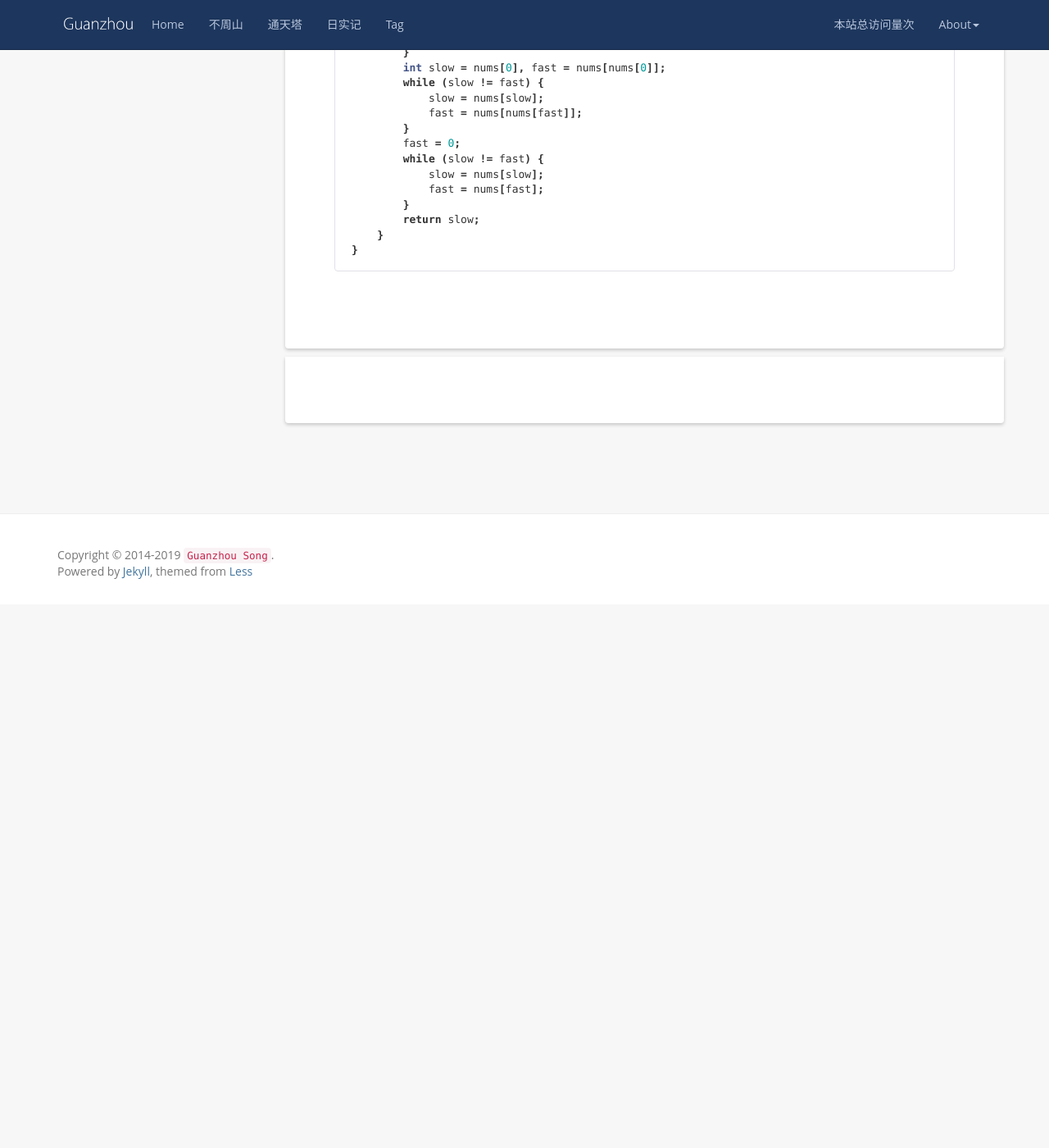
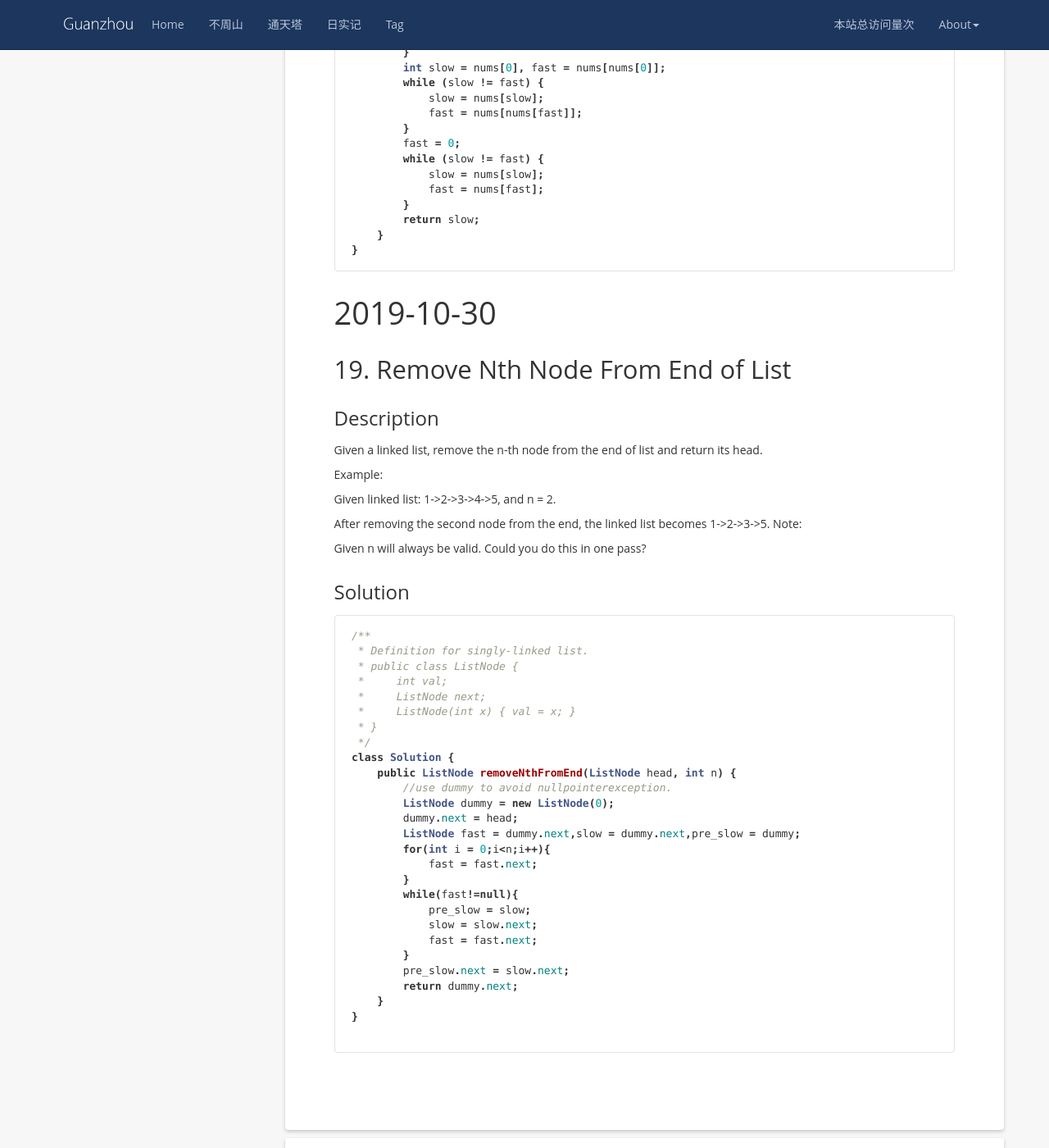
Before and after one commit to wangsimin04/GuanzhouSong.github.io, a Jekyll site: the page built from _posts/2019-10-01-LeetCode.md, in a window 1280 px wide and 1400 px high, scrolled down 41868 px. Shown: the whole window at 82% size. Built offline with Jekyll 4.4.1, drawn with Linux system fonts in a browser that asks for light colours; nearby versions of some CDN libraries; comment, search, counter and statistics services are not loaded; before the commit the page ends 42605 px from its top, so only the background shows below that.

Commit message:
Update 2019-10-01-LeetCode.md

````diff
--- a/_posts/2019-10-01-LeetCode.md
+++ b/_posts/2019-10-01-LeetCode.md
@@ -2065,3 +2065,49 @@ class Solution {
     }
 }
 ```
+
+# 2019-10-30
+## 19. Remove Nth Node From End of List
+### Description
+Given a linked list, remove the n-th node from the end of list and return its head.
+
+Example:
+
+Given linked list: 1->2->3->4->5, and n = 2.
+
+After removing the second node from the end, the linked list becomes 1->2->3->5.
+Note:
+
+Given n will always be valid.
+Could you do this in one pass?
+
+### Solution
+```java
+/**
+ * Definition for singly-linked list.
+ * public class ListNode {
+ *     int val;
+ *     ListNode next;
+ *     ListNode(int x) { val = x; }
+ * }
+ */
+class Solution {
+    public ListNode removeNthFromEnd(ListNode head, int n) {
+        //use dummy to avoid nullpointerexception.
+        ListNode dummy = new ListNode(0);
+        dummy.next = head;
+        ListNode fast = dummy.next,slow = dummy.next,pre_slow = dummy;
+        for(int i = 0;i<n;i++){
+            fast = fast.next;
+        }
+        while(fast!=null){
+            pre_slow = slow;
+            slow = slow.next;
+            fast = fast.next;
+        }
+        pre_slow.next = slow.next;
+        return dummy.next;
+    }
+}
+
+```
````
